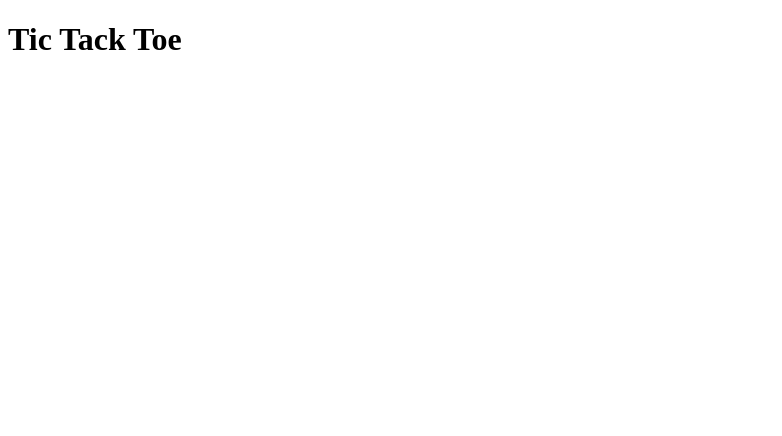
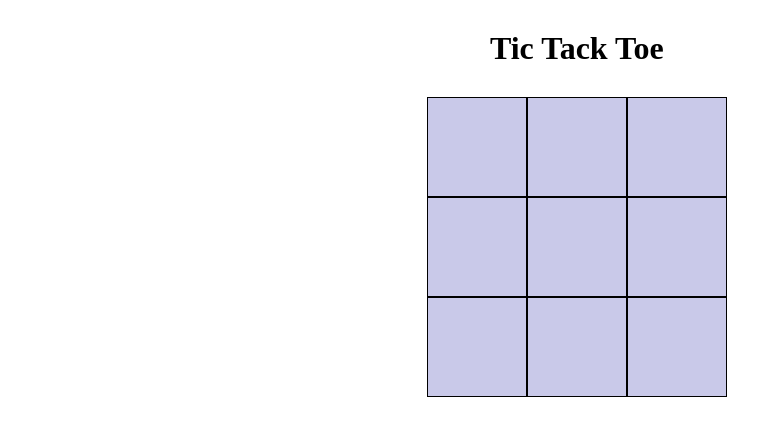
Before and after one commit to Ermosparis/Tic-Tac-Toe-React-Typescript, a React app: page / in a window 1280 px wide. Shown: the top 436 px of the page, without its empty margins (0-782 px from the left). Built offline with nearby package versions, Linux system fonts and the light colour scheme; the HTML template or start-up script is replaced by a standard one.

Commit message:
Board drowing

```diff
--- a/src/components/App/App.tsx
+++ b/src/components/App/App.tsx
@@ -1,8 +1,14 @@
+import React from "react";
+import Board from "../Board";
 import "./styles.scss";
 
-const App = () => (
-  <>
-    <h1>Tic Tack Toe</h1>
-  </>
-);
+const App = () => {
+  const [player, setPlayer] = React.useState(null);
+  return (
+    <div className="container">
+      <h1>Tic Tack Toe</h1>
+      <Board player={player} setPlayer={setPlayer} />
+    </div>
+  );
+};
 export default App;
--- a/src/components/App/styles.scss
+++ b/src/components/App/styles.scss
@@ -0,0 +1,8 @@
+.container {
+  width: 90%;
+  text-align: center;
+  h1 {
+    font-size: 2rem;
+    margin: 30px 0;
+  }
+}
--- /dev/null
+++ b/src/components/Board/index.tsx
@@ -0,0 +1,27 @@
+import Square from "../Square";
+import "./styles.scss";
+
+type BoardProps = { player: string | null; setPlayer: Function };
+
+const Board = ({ player, setPlayer }: BoardProps) => {
+  const drawBoard = (rawNumber: number, colNumber: number) => {
+    const board = [];
+    for (let r = 0; r < rawNumber; r += 1) {
+      const row = [];
+      for (let c = 0; c < colNumber; c += 1) {
+        row.push(<Square key={r + c} player={player} setPlayer={setPlayer} />);
+      }
+
+      board.push(
+        <div className="row" key={`row${r}`}>
+          {row}
+        </div>
+      );
+    }
+    return <div className="rows-holder">{board}</div>;
+  };
+
+  return <div className="board">{drawBoard(3, 3)}</div>;
+};
+
+export default Board;
--- /dev/null
+++ b/src/components/Board/styles.scss
@@ -0,0 +1,9 @@
+.board {
+  display: flex;
+  flex-direction: column;
+  align-items: center;
+  justify-content: center;
+}
+.row {
+  display: flex;
+}
--- /dev/null
+++ b/src/components/Square/index.tsx
@@ -0,0 +1,27 @@
+/* eslint-disable no-nested-ternary */
+import React from "react";
+import "./styles.scss";
+
+type SquareProps = { player: string | null; setPlayer: Function };
+
+const Square = ({ player, setPlayer }: SquareProps) => {
+  const [value, setValue] = React.useState<string | null>(null);
+  const handleClick = () => {
+    if (value) {
+      return;
+    }
+    if (player === "X" || player === null) {
+      setValue("X");
+      setPlayer("O");
+    } else if (player === "O") {
+      setValue("O");
+      setPlayer("X");
+    }
+  };
+  return (
+    <button className="square" type="button" onClick={handleClick}>
+      <span>{value}</span>
+    </button>
+  );
+};
+export default Square;
--- /dev/null
+++ b/src/components/Square/styles.scss
@@ -0,0 +1,11 @@
+.square {
+  width: 100px;
+  height: 100px;
+  display: block;
+  background: rgb(201, 201, 233);
+  border: solid 1px black;
+  cursor: pointer;
+  font-size: 2rem;
+  padding: 0;
+  margin: 0;
+}
```
Also changed, not shown: 1 other file (tests, documents, lock files or other folders).
